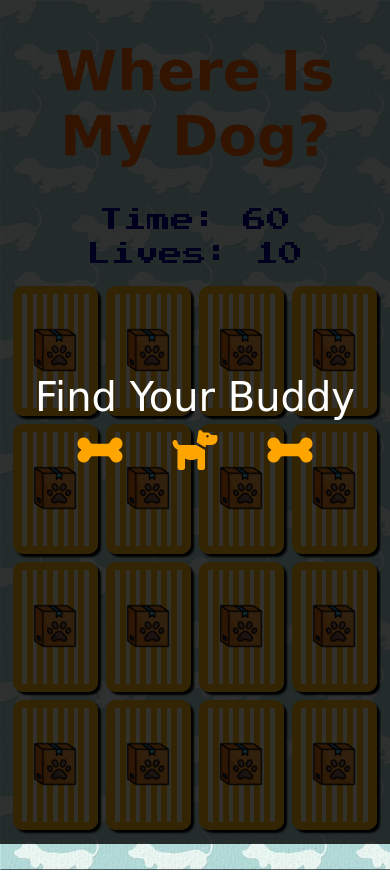
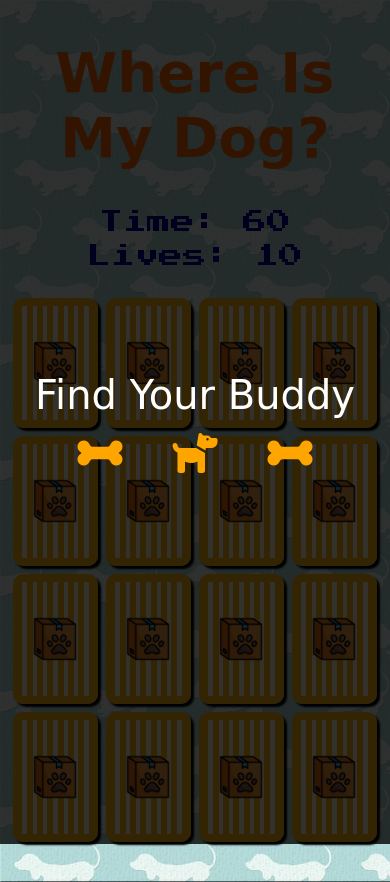
Before and after one commit to sahoooii/js-whereIsMyDog, a website built with webpack: page dist/index.html in a window 390 px wide. Built offline with nearby package versions, Linux system fonts and the light colour scheme; a web font is replaced by a local one.

Commit message:
Fixed css

```diff
--- a/src/styles.css
+++ b/src/styles.css
@@ -47,7 +47,7 @@ body {
 }
 
 .icon-container {
-	margin-top: 10px;
+	margin-top: 15px;
 	display: grid;
 	grid-template-columns: repeat(3, auto);
 	grid-gap: 50px;
@@ -69,12 +69,13 @@ body {
 	font-weight: bold;
 	text-align: center;
 	color: #ff6600;
+	margin-top: 40px;
 	margin-bottom: 20px;
 }
 
 .game-container {
 	display: flex;
-	margin: 40px;
+	margin: 40px 40px 100px 40px;
 	justify-content: center;
 	align-items: center;
 	flex-direction: column;
@@ -85,7 +86,7 @@ body {
 	display: grid;
 	grid-template-columns: repeat(2, auto);
 	grid-gap: 50px;
-	margin-bottom: 20px;
+	margin-bottom: 30px;
 }
 
 .game-info {
@@ -94,6 +95,7 @@ body {
 	color: #000099;
 }
 
+/* For cards */
 section {
 	display: grid;
 	grid-template-columns: repeat(4, auto);
@@ -131,6 +133,7 @@ section {
 	}
 }
 
+/* Make orage white stripe */
 .card-back {
 	background-image: repeating-linear-gradient(
 		90deg,
@@ -166,6 +169,7 @@ section {
 	animation: dance 1s linear infinite 500ms;
 }
 
+/* Make light orage white stripe front face*/
 .card-front {
 	background: #fff;
 	background-image: repeating-linear-gradient(
@@ -190,6 +194,12 @@ section {
 	transform: scale(0.7);
 }
 
+@media screen and (max-width: 768px) {
+	.page-title {
+		font-size: 5rem;
+	}
+}
+
 @media screen and (max-width: 683px) {
 	@keyframes overlay-grow {
 		from {
@@ -200,6 +210,10 @@ section {
 			background-color: rgba(0, 0, 0, 0.8);
 			font-size: 2.5em;
 		}
+	}
+
+	.game-container {
+		margin: 40px 0;
 	}
 
 	.page-title {
```
Also changed, not shown: dist/index.html.
